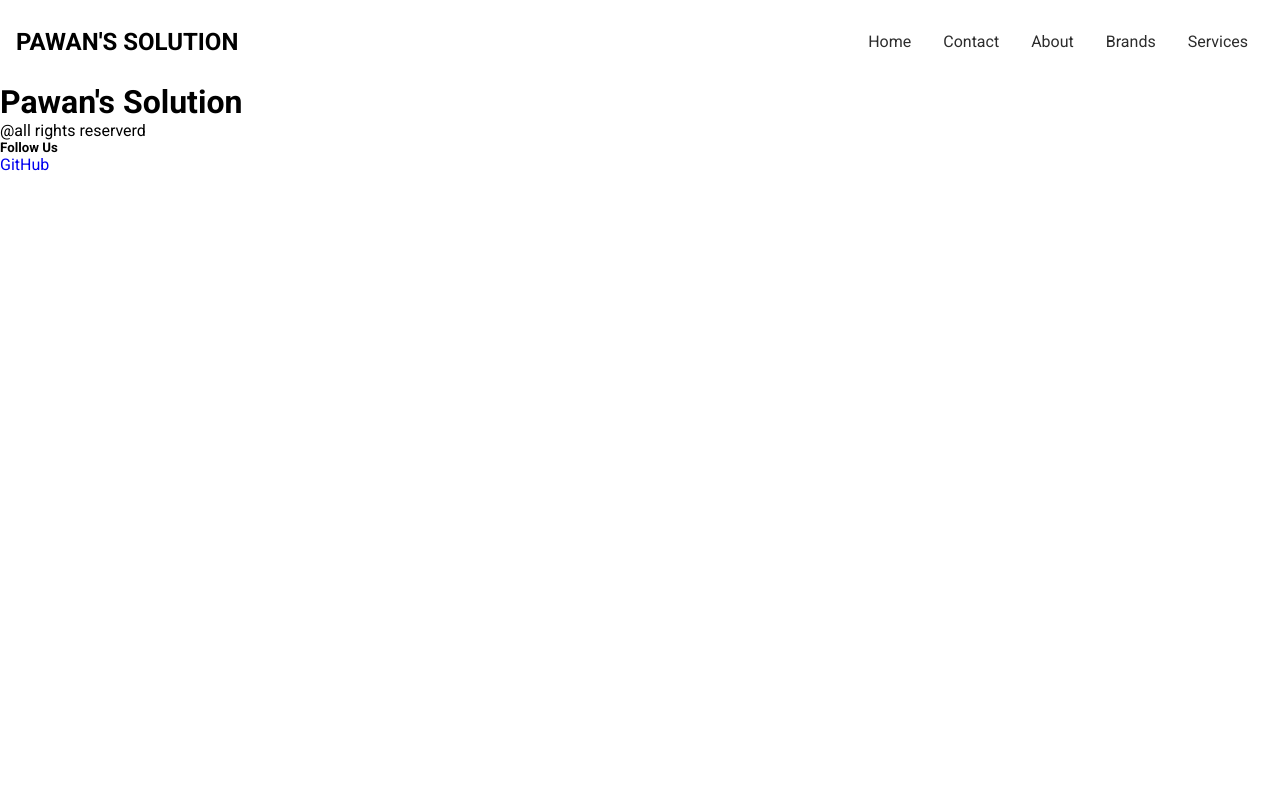
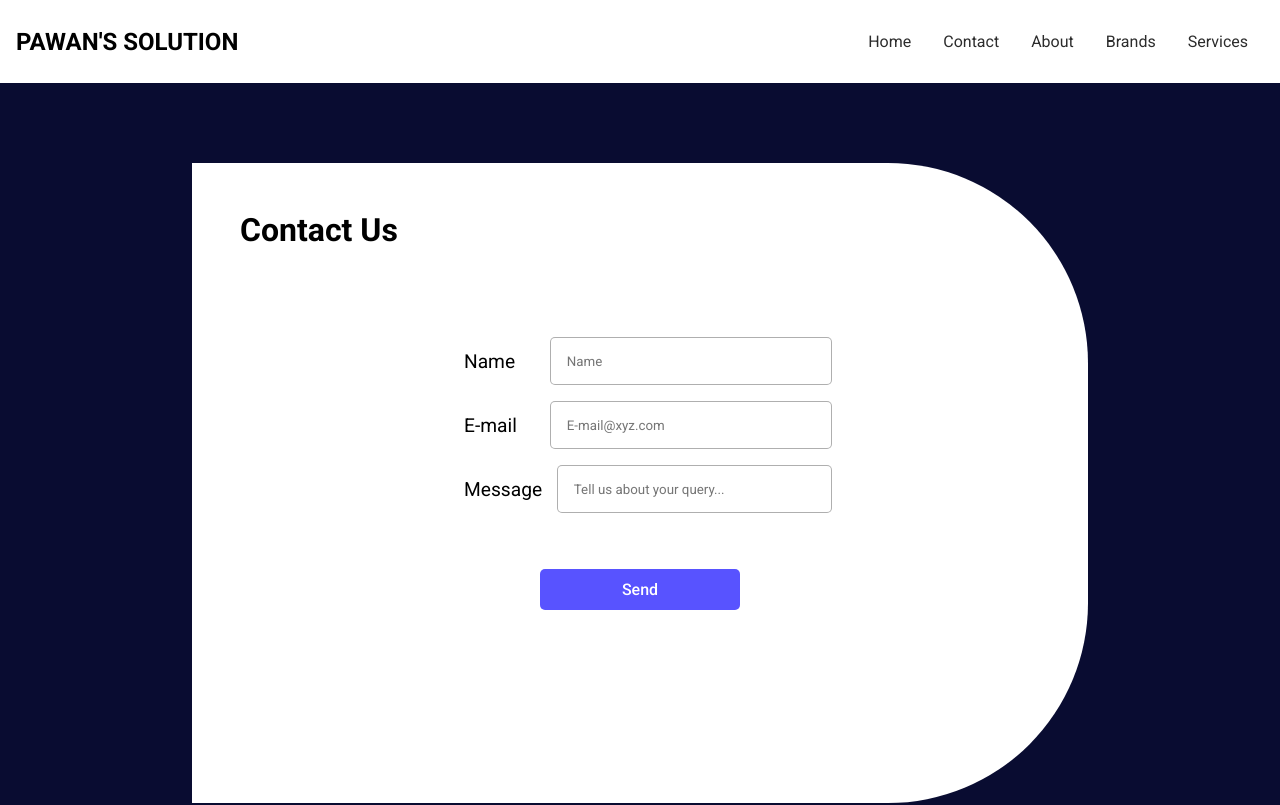
Before and after one commit to Pawan-Khushraho/React-Basic-User-Interface-Single-Page-App-Project, a React (Create React App) app: page /contact in a window 1280 px wide. Shown: the top 805 px of the page. Built offline with nearby package versions, Linux system fonts and the light colour scheme.

Commit message:
contact page created

```diff
--- a/package.json
+++ b/package.json
@@ -9,6 +9,7 @@
     "react": "^18.2.0",
     "react-dom": "^18.2.0",
     "react-icons": "^4.7.1",
+    "react-responsive-carousel": "^3.2.23",
     "react-router-dom": "^6.4.3",
     "react-router-hash-link": "^2.4.3",
     "react-scripts": "5.0.1",
--- a/src/App.js
+++ b/src/App.js
@@ -2,11 +2,13 @@ import{BrowserRouter as Router, Route, Routes} from "react-router-dom"
 import Header from "./components/Header";
 import Home from "./components/Home"
 import Footer from "./components/Footer";
+import Contact from "./components/Contact"
 
 import "./styles/app.scss"
 import "./styles/header.scss"
 import "./styles/home.scss"
 import "./styles/footer.scss"
+import "./styles/contact.scss"
 
 function App() {
   return (
@@ -14,6 +16,7 @@ function App() {
       <Header/>
       <Routes>
         <Route path="/" element={<Home/>}/>
+        <Route path="/contact" element={<Contact/>}/>
       </Routes>
       <Footer/>
     </Router>
--- /dev/null
+++ b/src/components/Contact.jsx
@@ -0,0 +1,28 @@
+import React from 'react'
+
+const Contact = () => {
+  return (
+    <div className='contact'>
+        <main>
+            <h1>Contact Us</h1>
+            <form>
+                <div>
+                    <label>Name</label>
+                    <input type="text"  required placeholder='Name'/>
+                </div>
+                <div>
+                    <label>E-mail</label>
+                    <input type="email"  required placeholder='E-mail@xyz.com'/>
+                </div>
+                <div>
+                    <label>Message</label>
+                    <input type="text"  required placeholder='Tell us about your query...'/>
+                </div>
+                <button type='submit'>Send</button>
+            </form>
+        </main>
+    </div>
+  )
+}
+
+export default Contact
--- /dev/null
+++ b/src/styles/contact.scss
@@ -0,0 +1,65 @@
+@import "colors";
+
+
+.contact{
+    width: 100%;
+    height: 100vh;
+    background-color: $second;
+    display: flex;
+    justify-content: center;
+    align-items: center;
+
+    >main{
+        background-color: $first;
+        height: 40rem;
+        width: 70%;
+        padding: 3rem;
+        border-radius: 0 200px 200px 0;
+        >form{
+            margin: 5rem;
+            display: flex;
+            flex-direction: column;
+            align-items: center;
+            justify-content: center;
+            >div{
+                height: 3rem;
+                display: flex;
+                align-items: center;
+                justify-content: flex-end;
+                width: 60%;
+                margin: 0.5rem;
+
+
+                >label{
+                    font: 400 1.2rem $text1 ;
+                    width: 20%;
+                    margin: 0 1rem;
+                }
+                >input{
+                    align-self: stretch;
+                    width: 80%;
+                    padding: 1rem;
+                    border-radius: 5px;
+                    border: 1px solid rgba(123,123,123,0.6);
+                    outline: none;
+                }
+            }
+            >button{
+                margin: 3rem 0;
+                padding: 0.7rem;
+                border: none;
+                border-radius: 5px;
+                background-color: $third;
+                color: $first;
+                width: 200px;
+                font: 500 1rem $text1;
+
+                &:hover{
+                    opacity: 0.9;
+                    cursor: pointer;
+
+                }
+            }
+        }
+    }
+}
--- a/src/styles/footer.scss
+++ b/src/styles/footer.scss
@@ -0,0 +1,42 @@
+@import "colors";
+
+footer{
+    background-color: $first;
+    height: 200px;
+    width: 100%;
+    padding: 2rem;
+    color: $dark;
+    display: grid;
+    grid-template-columns: 4fr 1fr;
+    >div{
+        display: flex;
+        flex-direction: column;
+        justify-content: center;
+        >h1{
+            font: 700 2rem $text1;
+            text-transform: uppercase;
+            color: $third;
+
+        }
+        >p{
+            font: 500 1.2rem $text1;
+        }
+        >h5{
+            font: 300 2rem $text1;
+            margin: 1rem 0;
+            text-align: center;
+        }
+        >div{
+            display: flex;
+            align-items: center;
+            flex-direction: column;
+            a{
+                color: $dark;
+                font: 900 1rem $text2;
+                &:hover{
+                    color: $third;
+                }
+            }
+        }
+    }
+}
```
Also changed, not shown: 1 other file (tests, documents, lock files or other folders).
